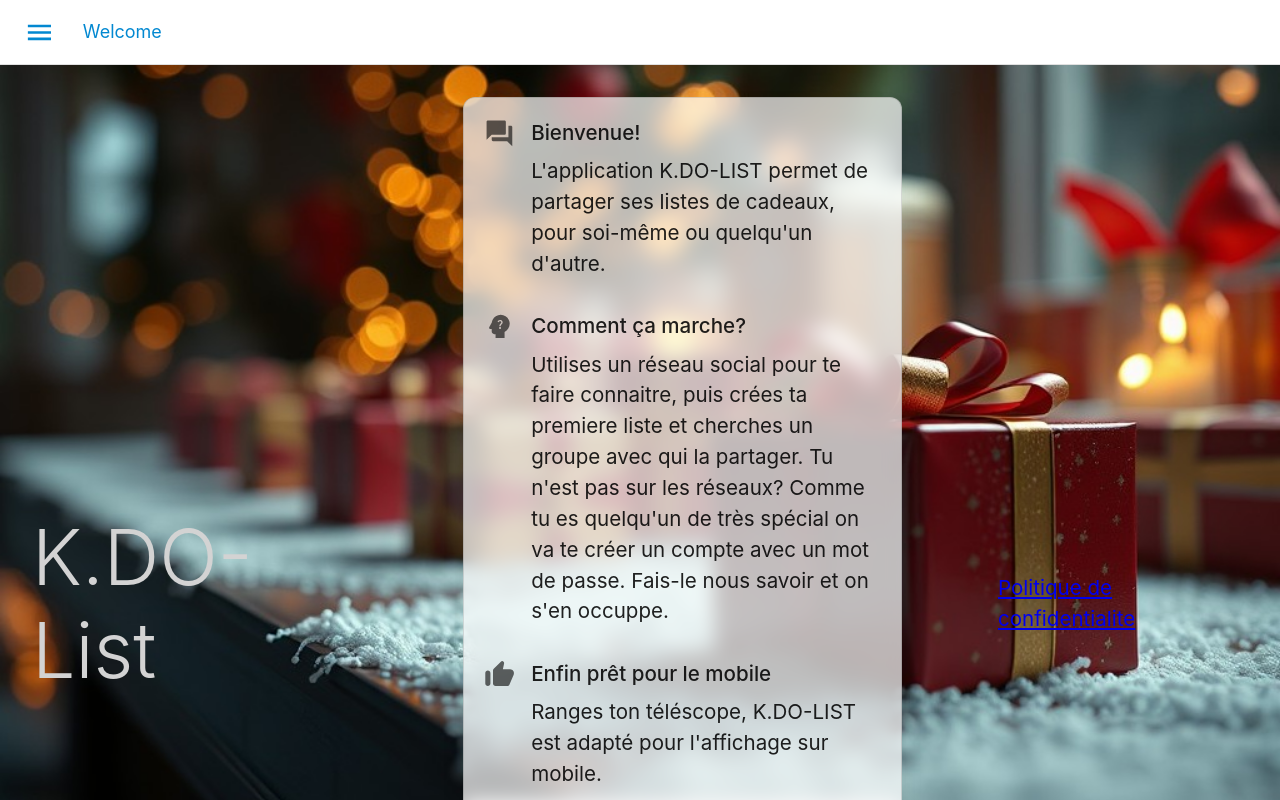
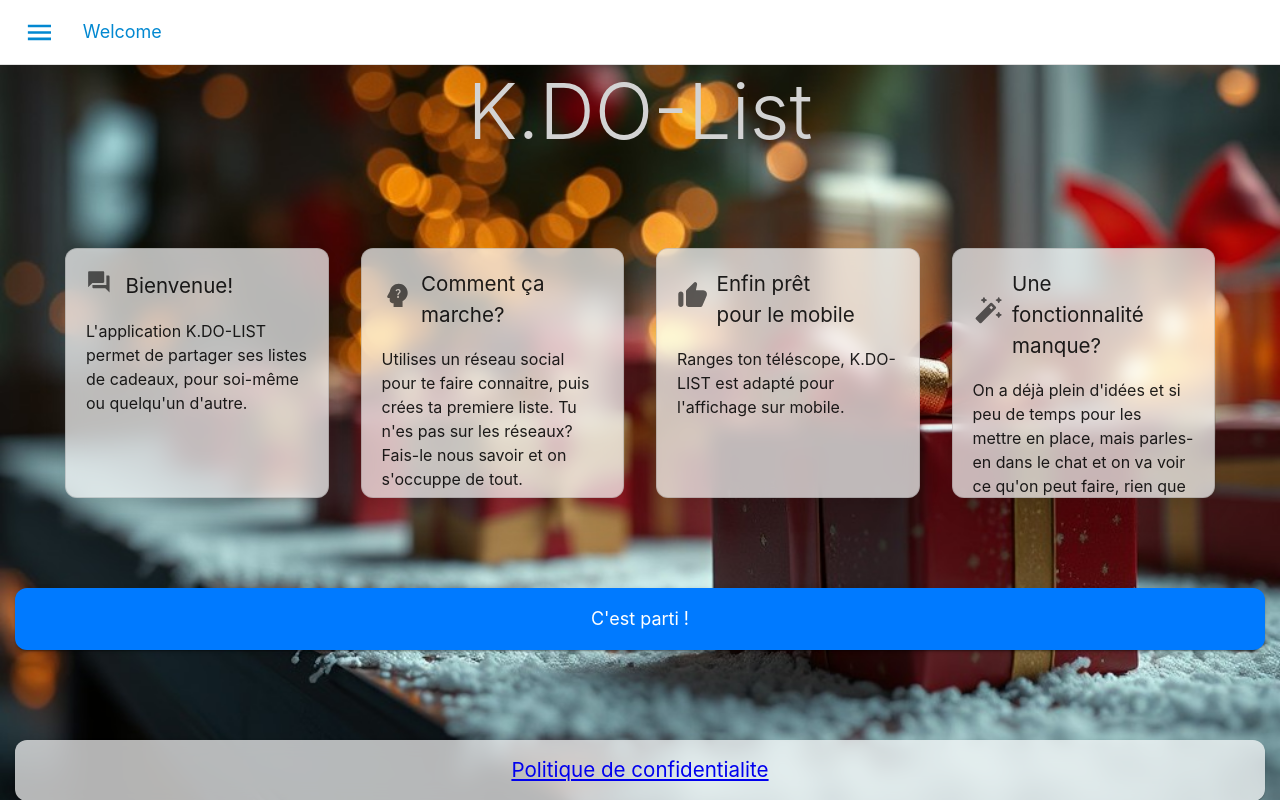
Before and after one commit to hironico/kdolist, a React (Vite) app in the folder client/: page / in a window 1280 px wide. Shown: the top 800 px of the page. Built offline with nearby package versions, Linux system fonts and the light colour scheme.

Commit message:
new cover for easy link sharing

```diff
--- a/client/src/pages/Welcome/Content.tsx
+++ b/client/src/pages/Welcome/Content.tsx
@@ -6,12 +6,13 @@ import ThumbUpAltRoundedIcon from '@mui/icons-material/ThumbUpAltRounded';
 import QuestionAnswer from '@mui/icons-material/QuestionAnswer';
 import PsychologyAltIcon from '@mui/icons-material/PsychologyAlt';
 import Card from '@/components/Card/Card';
-import { Button } from '@mui/material';
+import { Button, Grid } from '@mui/material';
 import { useNavigate } from 'react-router-dom';
+import { CenteredFlexBox, FlexBox } from '@/components/styled';
 
 const items = [
   {
-    icon: <QuestionAnswer sx={{ color: 'text.secondary' }} />,
+    icon: <QuestionAnswer fontSize="small" sx={{ color: 'text.secondary' }} />,
     title: 'Bienvenue!',
     description:
       'L\'application K.DO-LIST permet de partager ses listes de cadeaux, pour soi-même ou quelqu\'un d\'autre.',
@@ -20,8 +21,8 @@ const items = [
     icon: <PsychologyAltIcon sx={{ color: 'text.secondary' }} />,
     title: 'Comment ça marche?',
     description:
-      'Utilises un réseau social pour te faire connaitre, puis crées ta premiere liste et cherches un groupe avec qui la partager. Tu n\'est pas sur les réseaux? \
-      Comme tu es quelqu\'un de très spécial on va te créer un compte avec un mot de passe. Fais-le nous savoir et on s\'en occuppe.'
+      'Utilises un réseau social pour te faire connaitre, puis crées ta premiere liste. Tu n\'es pas sur les réseaux? \
+      Fais-le nous savoir et on s\'occuppe de tout.'
   },
   {
     icon: <ThumbUpAltRoundedIcon sx={{ color: 'text.secondary' }} />,
@@ -42,37 +43,29 @@ export default function Content() {
   // const bgColor = theme === Themes.DARK ? 'rgba(0, 0, 0, 0.5)' : 'rgba(255, 255, 255, 0.7)';
 
   const bgColor = 'rgba(255, 255, 255, 0.7)';
-  const navigate = useNavigate();
 
-  const onLetsGo = () => {
-    navigate('/login', { replace: true});
-  }
 
   return (
-    <Card variant="outlined" sx={{
+    <Stack sx={{ flexDirection: {xs: 'column', sm: 'row'}, alignSelf: 'center', gap: 4, maxWidth: 1150 }}>
+      {items.map((item, index) => (
+          <Card variant="outlined" key={`contentcard-${index}`}
+          sx={{
             backgroundColor: bgColor, // White background with 20% opacity
             backdropFilter: 'blur(10px)', // Blur effect
             padding: '20px', // Add some padding
+            height: '250px',
+            width: '250px',
           }}>
-      <Stack
-        sx={{ flexDirection: 'column', alignSelf: 'center', gap: 4, maxWidth: 450 }}
-      >
-        {items.map((item, index) => (
-          <Stack key={index} direction="row" sx={{ gap: 2 }}>
-            {item.icon}
-            <div>
-              <Typography gutterBottom sx={{ fontWeight: 'medium' }}>
-                {item.title}
-              </Typography>
-              <Typography sx={{ color: 'text.primary' }}>
+
+            <Grid container spacing={2} alignItems="center">
+              <Grid item xs={2}>{item.icon}</Grid>
+              <Grid item xs={8}>{item.title}</Grid>
+            </Grid>
+            <Typography fontSize="medium" sx={{ color: 'text.primary' }}>
             {item.description}
             </Typography>
-            </div>
+          </Card>
+      ))}
     </Stack>
-        ))}
-
-        <Button variant='contained' onClick={(_evt) => onLetsGo()}>C&apos;est parti !</Button>
-      </Stack>
-    </Card>
   );
 }
--- a/client/src/pages/Welcome/Welcome.tsx
+++ b/client/src/pages/Welcome/Welcome.tsx
@@ -4,13 +4,18 @@ import Stack from '@mui/material/Stack';
 import Box from '@mui/material/Box';
 import { useContext } from 'react';
 import { LoginContext } from '@/LoginContext';
-import { Navigate } from 'react-router-dom';
-import { Link, Typography } from '@mui/material';
+import { Navigate, useNavigate } from 'react-router-dom';
+import { Button, Card, Link, Typography } from '@mui/material';
 import { CenteredFlexBox } from '@/components/styled';
 
 function Welcome() {
   // const isPortrait = useOrientation();
   const loginContext = useContext(LoginContext);
+
+  const navigate = useNavigate();
+  const onLetsGo = () => {
+    navigate('/login', { replace: true });
+  }
 
   /*
   const width = isPortrait ? '40%' : '30%';
@@ -37,23 +42,22 @@ function Welcome() {
             },
           ]}
         >
-          <Stack
-            direction={{ xs: 'column', md: 'row' }}
-            sx={{
-              justifyContent: 'center',
-              gap: { xs: 6, sm: 12 },
-              p: { xs: 2, sm: 4 },
-              m: 'auto',
-            }}
-          >
-            <CenteredFlexBox>
-              <Typography variant='h2' color="lightgray">K.DO-List</Typography>
-            </CenteredFlexBox>
-            <Content />
-            <CenteredFlexBox>
+          <CenteredFlexBox>
+            <Typography variant='h2' color="lightgray">K.DO-List</Typography>
+          </CenteredFlexBox>
+          <Content />
+          <Button variant='contained' onClick={(_evt) => onLetsGo()} sx={{marginLeft: '15px', marginRight: '15px', padding: '15px'}}>C&apos;est parti !</Button>
+
+          <Card sx={{
+            backgroundColor: 'rgba(255, 255, 255, 0.7)', // White background with 20% opacity
+            backdropFilter: 'blur(10px)', // Blur effect
+            marginLeft: '15px',
+            marginRight: '15px'
+          }}>
+            <CenteredFlexBox sx={{padding: '15px'}}>
               <a href='https://kdolist.hironico.net/legal/privacy' target='_blank'>Politique de confidentialite</a>
             </CenteredFlexBox>
-          </Stack>
+          </Card>
         </Stack>
       </Box>
     </>
```
Also changed, not shown: client/public/cover.png. Lines whose indentation alone changed are shown as unchanged.
